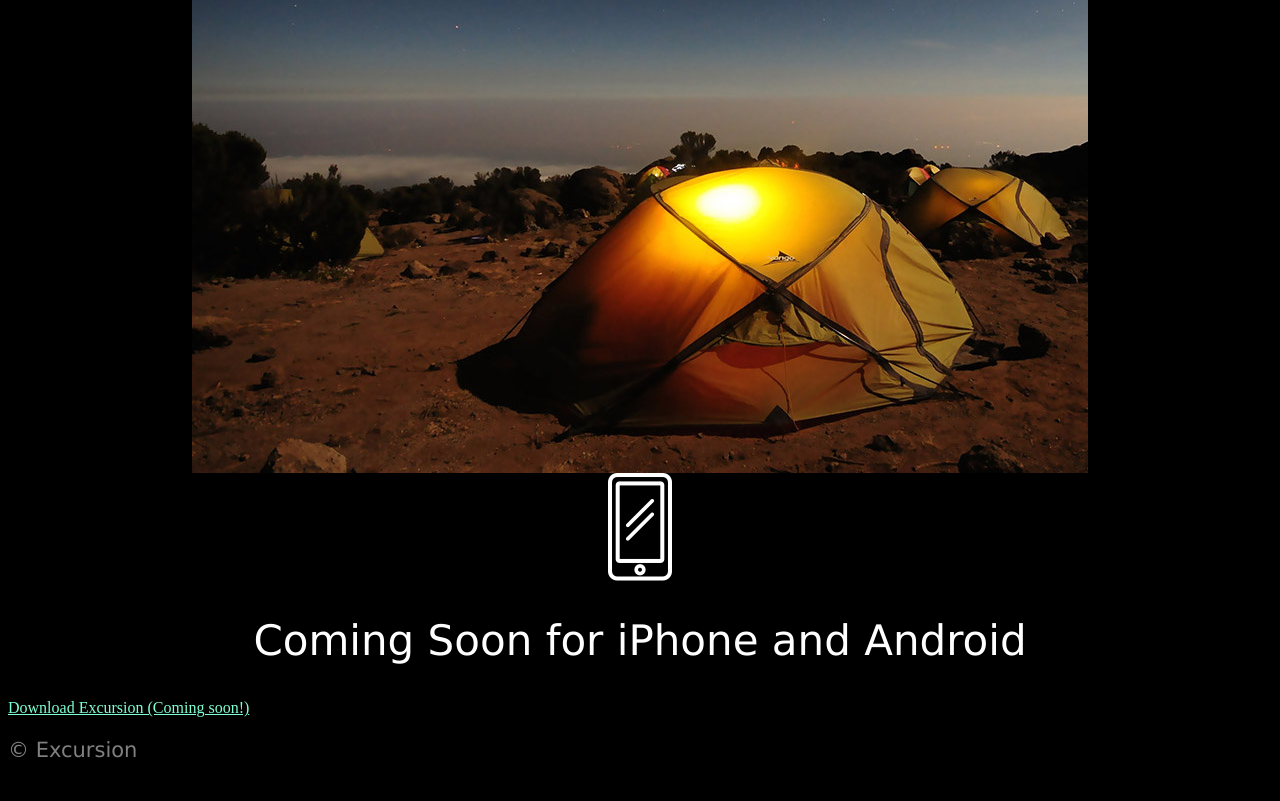
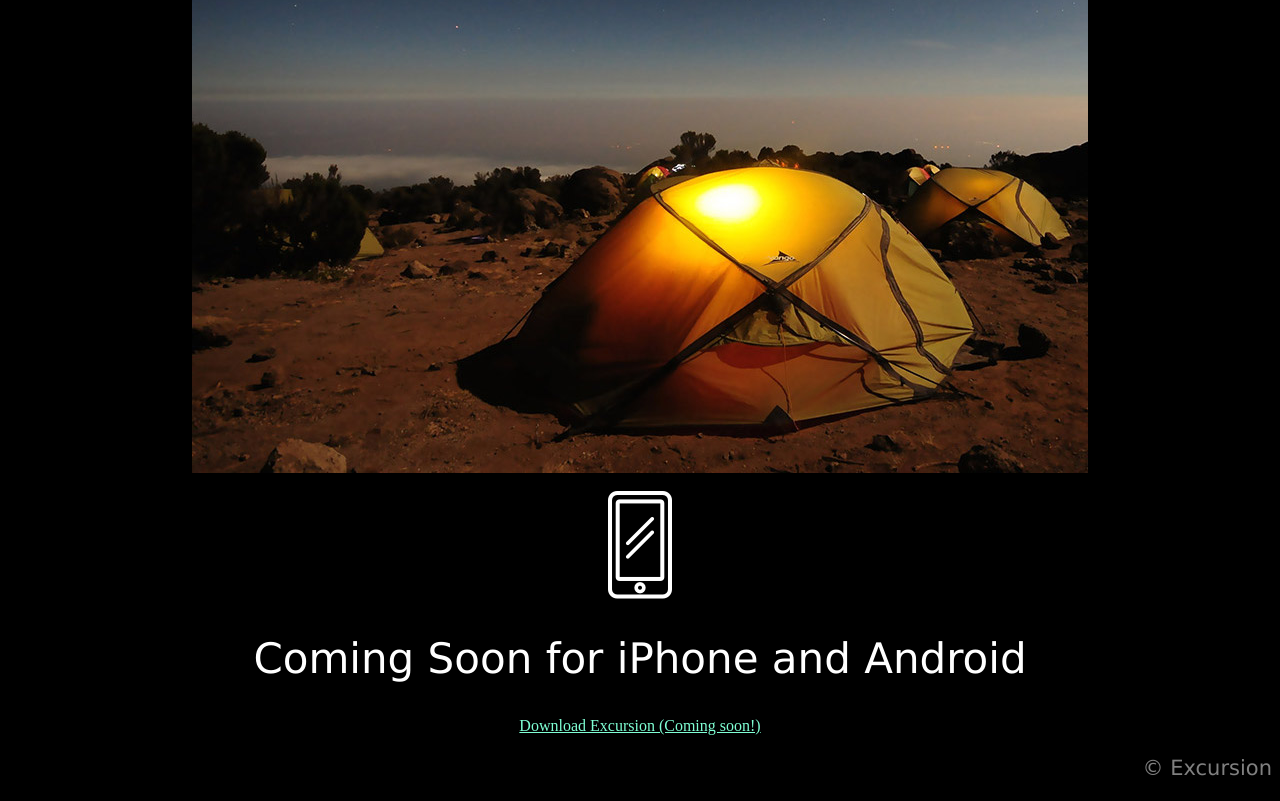
Before and after one commit to mzsami/Excursion, a plain HTML site: page index.html in a window 1280 px wide. Shown: the part 529-1330 px from the top of the page. Drawn offline with Linux system fonts and the light colour scheme.

Commit message:
Completed the remaining CSS and HTML to match the redline mock.

```diff
--- a/index.html
+++ b/index.html
@@ -18,13 +18,14 @@
         <h3>Excursion remembers places you like, and recommends new points of interests around you.</h3>
         <div class="center-container">
             <img src="resources/Images/camp.jpg">
+            <br>
             <img src="resources/Images/phone.png">
         </div>
 
         <h2>Coming Soon for iPhone and Android</h2>
         <a href="" target="_blank">Download Excursion (Coming soon!)</a>
-        <footer>
-            <h3 div class="company-logo-footer">© Excursion</h3>
+        <footer div class="company-logo-footer">
+            <h3>© Excursion</h3>
         </footer>
         </body>
 
--- a/resources/css/style.css
+++ b/resources/css/style.css
@@ -24,7 +24,8 @@ h3 {
 a {
     color: aquamarine;
     font-size: 16px;
-    text-align: center;
+    display: flex;
+    justify-content: center;
 }
 
 
@@ -38,6 +39,6 @@ flex-direction: column;
 .center-container img {
     height: auto;
 }
-h3 div company-logo-footer {
+footer{
     text-align: right;
 }
```
